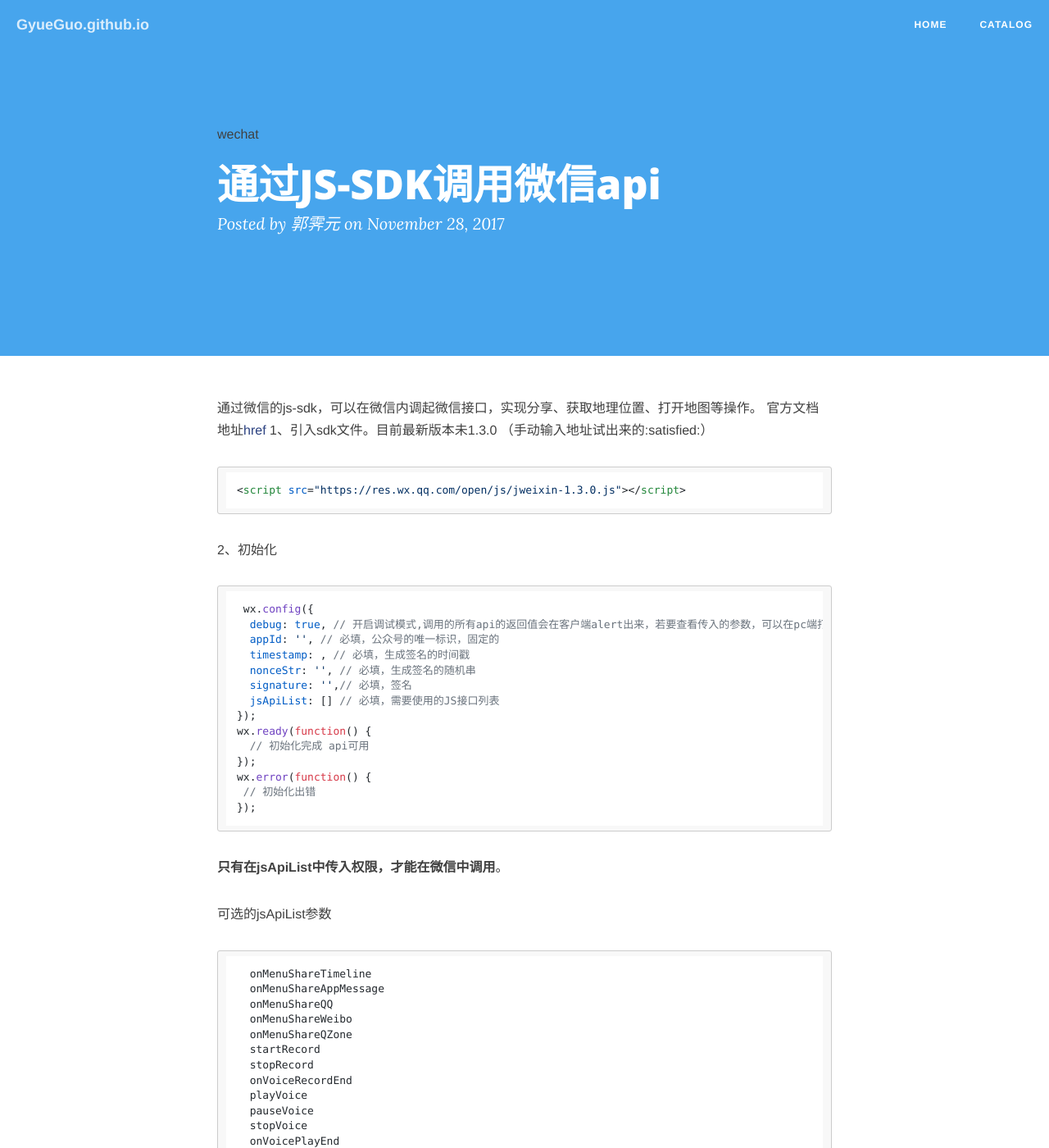
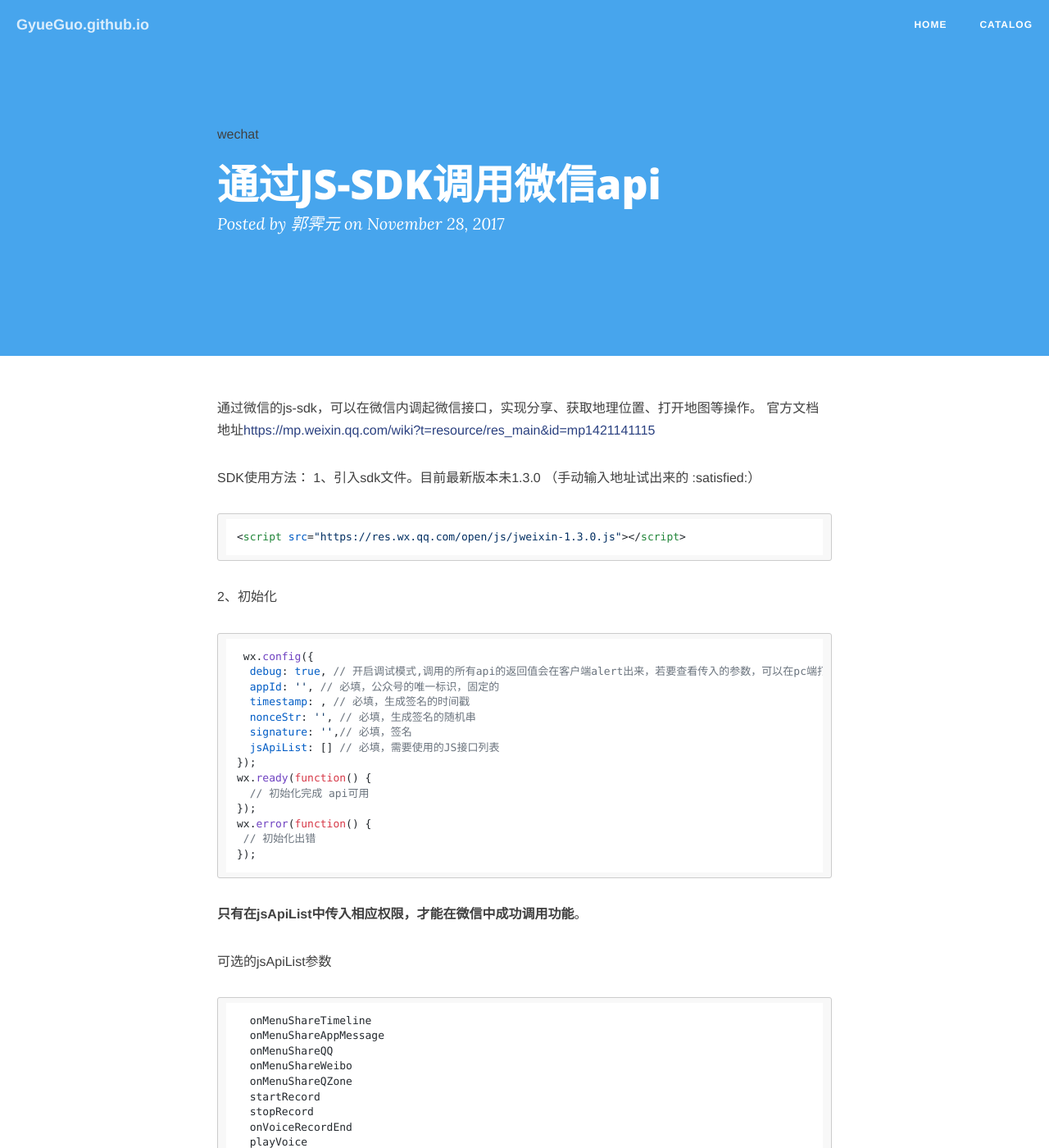
Before and after one commit to liuzesi/GyueGuo.github.io, a Jekyll site: the page built from _posts/2017-11-28-通过JS-SDK调用微信api.md, in a window 1280 px wide and 1400 px high. Shown: the whole window at 82% size. Built offline with Jekyll 4.4.1, drawn with Linux system fonts in a browser that asks for light colours; nearby versions of some CDN libraries; comment, search, counter and statistics services are not loaded.

Commit message:
add a blog

````diff
--- a/_posts/2017-11-28-通过JS-SDK调用微信api.md
+++ b/_posts/2017-11-28-通过JS-SDK调用微信api.md
@@ -7,8 +7,10 @@
 description: 微信JS-SDK说明
 ---
 通过微信的js-sdk，可以在微信内调起微信接口，实现分享、获取地理位置、打开地图等操作。
-官方文档地址[href](https://mp.weixin.qq.com/wiki?t=resource/res_main&id=mp1421141115)
-1、引入sdk文件。目前最新版本未1.3.0 （手动输入地址试出来的:satisfied:）
+官方文档地址[https://mp.weixin.qq.com/wiki?t=resource/res_main&id=mp1421141115](https://mp.weixin.qq.com/wiki?t=resource/res_main&id=mp1421141115)
+
+SDK使用方法：
+1、引入sdk文件。目前最新版本未1.3.0 （手动输入地址试出来的 :satisfied:）
 ```javascript
 <script src="https://res.wx.qq.com/open/js/jweixin-1.3.0.js"></script>
 ```
@@ -31,7 +33,7 @@
 });
 ```
 
-**只有在jsApiList中传入权限，才能在微信中调用**。
+**只有在jsApiList中传入相应权限，才能在微信中成功调用功能**。
 
 可选的jsApiList参数
 ```javascript
````
